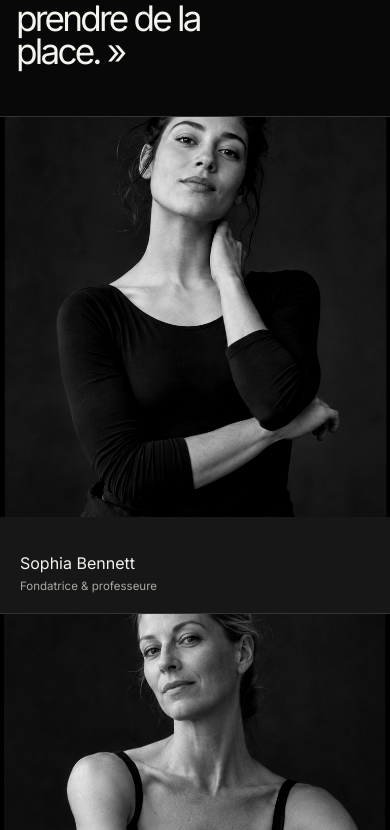
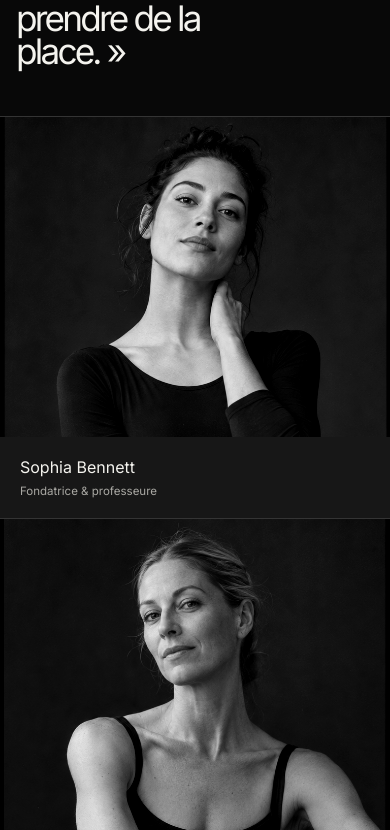
Before and after one commit to ANTL-software/antl-landing-page-template-02, a React (Vite) app: page /#/ in a window 390 px wide. Shown: the part 2634-3464 px from the top of the page. Built offline with nearby package versions, Linux system fonts and the light colour scheme.

Commit message:
fix: refine mobile founder portraits

```diff
--- a/src/views/components/foundersSection/foundersSection.scss
+++ b/src/views/components/foundersSection/foundersSection.scss
@@ -5,10 +5,10 @@
 .studio-founder { display: flex; min-height: 40rem; flex-direction: column; background: var(--studio-surface); }
 .studio-founder + .studio-founder { border-left: 1px solid var(--studio-line); }
 .studio-founder__visual { position: relative; min-height: 0; flex: 1; overflow: hidden; }
-.studio-founder__visual img { position: absolute; width: 200%; height: 100%; max-width: none; object-fit: cover; filter: grayscale(1) contrast(1.12); }
+.studio-founder__visual img { position: absolute; width: 200%; height: 100%; max-width: none; object-fit: cover; object-position: center top; filter: grayscale(1) contrast(1.12); }
 .studio-founder--left .studio-founder__visual img { left: 0; }
 .studio-founder--right .studio-founder__visual img { right: 0; }
 .studio-founder p { margin: 0; padding: 1.25rem; font-size: 1rem; }
 .studio-founder small { display: block; margin-top: .4rem; color: var(--studio-muted); font-size: .72rem; }
 @media (max-width: 900px) { .studio-founders { grid-template-columns: 1fr; }.studio-founders__intro { padding: clamp(2rem, 6vw, 4rem); }.studio-founders blockquote { margin-top: 4rem; }.studio-founders__grid { border-top: 1px solid var(--studio-line); border-left: 0; }.studio-founder { min-height: 33rem; } }
-@media (max-width: 560px) { .studio-founders__intro { padding: 3rem 1rem; }.studio-founders__grid { grid-template-columns: 1fr; }.studio-founder { min-height: 31rem; }.studio-founder + .studio-founder { border-top: 1px solid var(--studio-line); border-left: 0; }.studio-founder img { max-height: 25rem; flex: none; } }
+@media (max-width: 560px) { .studio-founders__intro { padding: 3rem 1rem; }.studio-founders__grid { grid-template-columns: 1fr; }.studio-founder { min-height: 0; }.studio-founder + .studio-founder { border-top: 1px solid var(--studio-line); border-left: 0; }.studio-founder__visual { height: 20rem; flex: none; } }
```
